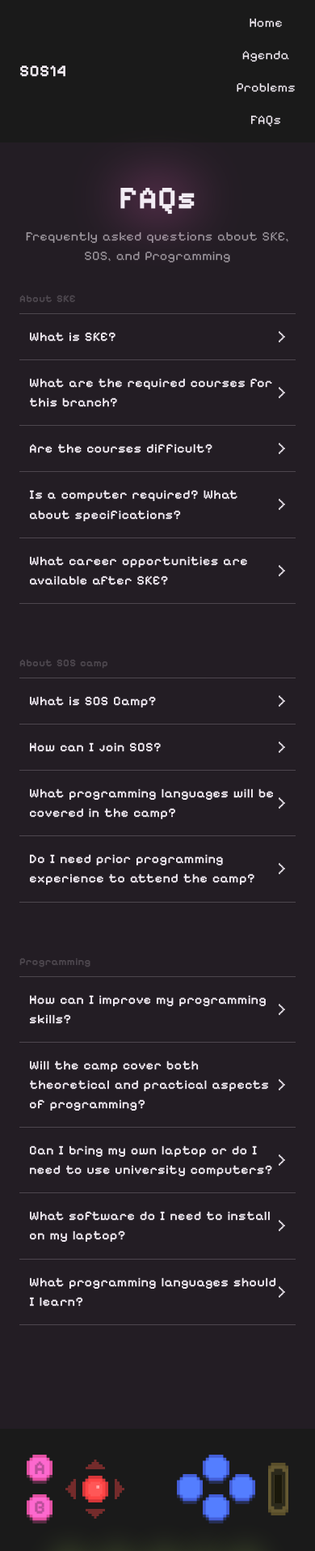
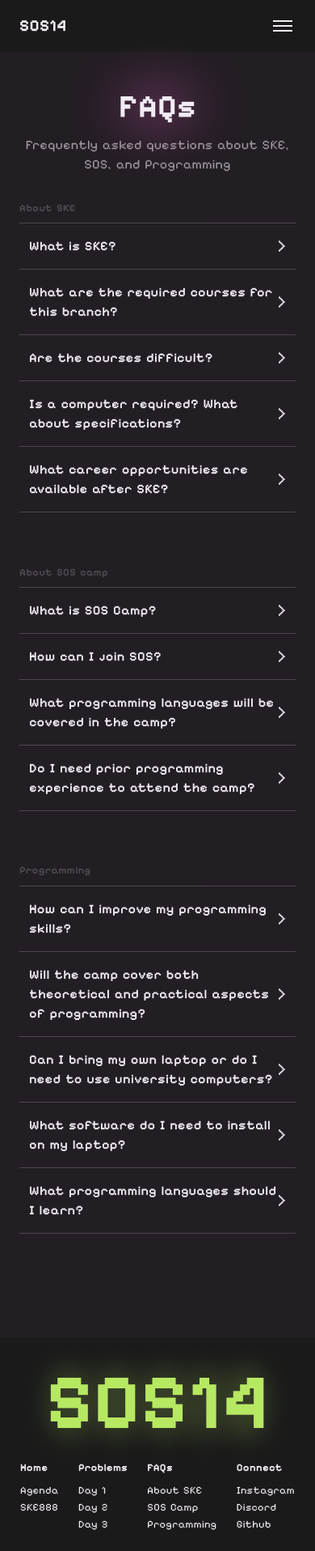
Before and after one commit to uzimpp/sos14, a Next.js app: page /faqs in a window 390 px wide. Shown: the top 1916 px of the page at 81% size. Built offline with nearby package versions, Linux system fonts and the light colour scheme.

Commit message:
style: fix agenda responsiveness

```diff
--- a/src/components/global/Footer.tsx
+++ b/src/components/global/Footer.tsx
@@ -5,7 +5,7 @@ import Game from "./Game";
 export default function Footer() {
   return (
     <footer className="max-w-[1728px] w-full justify-self-center flex flex-col gap-(--space-m) px-(--space-m) py-(--space-s)">
-      <div className="flex flex-col gap-(--space-m) mt-(--space-s) md:pb-0 pb-(--space-xl-2xl)">
+      <div className="flex md:flex-col flex-col-reverse gap-(--space-m) mt-(--space-s) ">
         {/* section 1 */}
         <div className="">
           <Game />
@@ -20,20 +20,16 @@ export default function Footer() {
           </Link>
           {/* link part */}
           <div className="flex flex-row w-full justify-center gap-x-(--space-m-l) gap-y-(--space-m) md:justify-end">
-            <div className="flex flex-col gap-(--space-xs)">
+            <div className="flex flex-col gap-(--space-2xs)">
               <Link href="/" className="text--1 font-bold">
                 Home
               </Link>
-
               <div className="flex flex-col gap-(--space-4xs)">
                 <Link href="/#agenda" className="text--1">
                   Agenda
                 </Link>
                 <Link href="/ske888" className="text--1">
                   SKE888
-                </Link>
-                <Link href="/problems" className="text--1">
-                  Problems
                 </Link>
               </div>
               {/* <Link href="/#agenda" className="text--1 font-bold">
@@ -43,7 +39,7 @@ export default function Footer() {
                 Problems
               </Link> */}
             </div>
-            <div className="flex flex-col gap-(--space-xs)">
+            <div className="flex flex-col gap-(--space-2xs)">
               <Link href="/problems" className="text--1 font-bold">
                 Problems
               </Link>
@@ -59,7 +55,7 @@ export default function Footer() {
                 </Link>
               </div>
             </div>
-            <div className="flex flex-col gap-(--space-xs)">
+            <div className="flex flex-col gap-(--space-2xs)">
               <Link href="/faqs" className="text--1 font-bold">
                 FAQs
               </Link>
@@ -75,7 +71,7 @@ export default function Footer() {
                 </Link>
               </div>
             </div>
-            <div className="flex flex-col gap-(--space-xs)">
+            <div className="flex flex-col gap-(--space-2xs)">
               <p className="text--1 font-bold">Connect</p>
               <div className="flex flex-col gap-(--space-4xs)">
                 <Link
--- a/src/components/global/NavBar.tsx
+++ b/src/components/global/NavBar.tsx
@@ -1,6 +1,26 @@
+"use client";
+
 import Link from "next/link";
+import { useState, useEffect } from "react";
 
 export default function NavBar() {
+  const [useMenu, setUseMenu] = useState(false);
+  const [isMenuOpen, setIsMenuOpen] = useState(false);
+
+  const getMaxWidth = () => {
+    return window.innerWidth <= 768 ? setUseMenu(true) : setUseMenu(false);
+  };
+
+  const handleClick = () => {
+    setIsMenuOpen(!isMenuOpen);
+  };
+
+  useEffect(() => {
+    getMaxWidth();
+    window.addEventListener("resize", getMaxWidth);
+    return () => window.removeEventListener("resize", getMaxWidth);
+  }, []);
+
   return (
     <nav className="max-w-[1728px] w-full justify-self-center flex flex-row items-center justify-between px-(--space-m) py-(--space-s)">
       {/* logo part */}
@@ -11,8 +31,72 @@ export default function NavBar() {
           </Link>
         </button>
       </div>
-      {/* link part */}
-      <div className="flex flex-col gap-x-(--space-xl) gap-y-(--space-s) md:items-center md:flex-row md:">
+
+      {useMenu ? (
+        /* Mobile Menu */
+        <div className="relative">
+          {/* Hamburger Button */}
+          <button
+            onClick={handleClick}
+            className="flex flex-col justify-center items-center w-8 h-8 space-y-1"
+            aria-label="Toggle menu"
+          >
+            <span
+              className={`block w-6 h-0.5 bg-current transition-all duration-300 ${
+                isMenuOpen ? "rotate-45 translate-y-1.5" : ""
+              }`}
+            />
+            <span
+              className={`block w-6 h-0.5 bg-current transition-all duration-300 ${
+                isMenuOpen ? "opacity-0" : ""
+              }`}
+            />
+            <span
+              className={`block w-6 h-0.5 bg-current transition-all duration-300 ${
+                isMenuOpen ? "-rotate-45 -translate-y-1.5" : ""
+              }`}
+            />
+          </button>
+
+          {/* Mobile Menu Dropdown */}
+          {isMenuOpen && (
+            <div className="absolute top-full right-0 mt-2 w-48 bg-[#18141c] border border-green/20 pixel-corners-s shadow-lg z-50">
+              <div className="flex flex-col py-2">
+                <Link
+                  href="/"
+                  className="px-4 py-2 text-0 hover:bg-green/10 transition-colors"
+                  onClick={() => setIsMenuOpen(false)}
+                >
+                  Home
+                </Link>
+                <Link
+                  href="/#agenda"
+                  className="px-4 py-2 text-0 hover:bg-green/10 transition-colors"
+                  onClick={() => setIsMenuOpen(false)}
+                >
+                  Agenda
+                </Link>
+                <Link
+                  href="/problems"
+                  className="px-4 py-2 text-0 hover:bg-green/10 transition-colors"
+                  onClick={() => setIsMenuOpen(false)}
+                >
+                  Problems
+                </Link>
+                <Link
+                  href="/faqs"
+                  className="px-4 py-2 text-0 hover:bg-green/10 transition-colors"
+                  onClick={() => setIsMenuOpen(false)}
+                >
+                  FAQs
+                </Link>
+              </div>
+            </div>
+          )}
+        </div>
+      ) : (
+        /* Desktop Nav links */
+        <div className="flex flex-row items-center gap-x-(--space-xl)">
           <button>
             <Link href="/" className="text-0">
               Home
@@ -34,6 +118,7 @@ export default function NavBar() {
             </Link>
           </button>
         </div>
+      )}
     </nav>
   );
 }
--- a/src/components/landing/Agenda.tsx
+++ b/src/components/landing/Agenda.tsx
@@ -22,42 +22,37 @@ export default function Agenda() {
           Agenda
         </ScrambleText>
       </h3>
-      <div className="grid md:grid-cols-[1fr_var(--space-2xs)_auto] md:gap-x-(--space-xl) grid-cols-[var(--space-2xs)_auto] gap-x-(--space-l) grid-area:1/2/2/3">
+
+      <div>
         {agenda.map((item: AgendaItemProps, i) => (
-          <Fragment key={i}>
-            {/* Left: Day/Date */}
+          <div
+            key={i}
+            className="grid grid-cols-[var(--space-2xs)_1fr] grid-rows-[auto_auto] gap-x-(--space-l)
+            md:grid-cols-[1fr_var(--space-2xs)_1fr] md:grid-rows-1 md:gap-x-(--space-xl)"
+          >
+            {/* Dot/Line */}
             <div
-              className={`md:col-start-${i + 1} col-start-${i + 2} row-start-${
-                i + 1
-              }`}
-            >
-              <h4 className="text-green font-bold no_line_height pb-1">
-                Day {i + 1}
-              </h4>
-              <h6 className="text-green/20 font-medium">{item.date}</h6>
-            </div>
-            {/* Middle: Dot */}
-            <div
-              className={`flex flex-col items-center relative z-10 bg-green/40 mt-5
-                md:col-start-${i + 2} col-start-${i + 1} row-start-${i + 1}
-                ${i !== agenda.length - 1 ? "h-full" : "h-fit"}`}
+              className={`mt-(--space-m) bg-green/20 flex flex-col items-center row-span-2 col-start-1 md:col-start-2 md:row-start-1 md:row-end-2 md:row-span-1 md:items-center
+                ${i === agenda.length - 1 ? "h-fit" : "h-full"}`}
             >
               <div className="w-6 h-6 bg-green pixel-corners-s" />
             </div>
-            {/* Right: Events */}
-            <div
-              className={`w-fit bg-[#18141c] text-white pixel-corners-s p-(--space-m) text-lg shadow-lg min-w-[350px] mb-(--space-3xl)
-                md:col-start-${i + 3} md:row-start-${i + 1} col-start-${
-                i + 2
-              } row-start-${i + 2}`}
-            >
-              {item.events.map((event: EventProps, i) => (
-                <div key={i}>
+            {/* Day/Date */}
+            <div className="mb-(--space-m) flex flex-col items-start col-start-2 row-start-1 md:col-start-1 md:items-end">
+              <h1 className="text-green font-bold no_line_height">
+                Day {i + 1}
+              </h1>
+              <h6 className="text-green/40 font-medium">{item.date}</h6>
+            </div>
+            {/* Events */}
+            <div className="mb-(--space-xl) w-fit bg-[#18141c] text-white/80 pixel-corners-s p-(--space-m) text-lg shadow-lg col-start-2 row-start-2 md:col-start-3 md:row-start-1">
+              {item.events.map((event: EventProps, eventIndex) => (
+                <div key={eventIndex}>
                   <span className="font-bold">{event.time}</span> {event.name}
                 </div>
               ))}
             </div>
-          </Fragment>
+          </div>
         ))}
       </div>
     </section>
```
Lines whose indentation alone changed are shown as unchanged.
